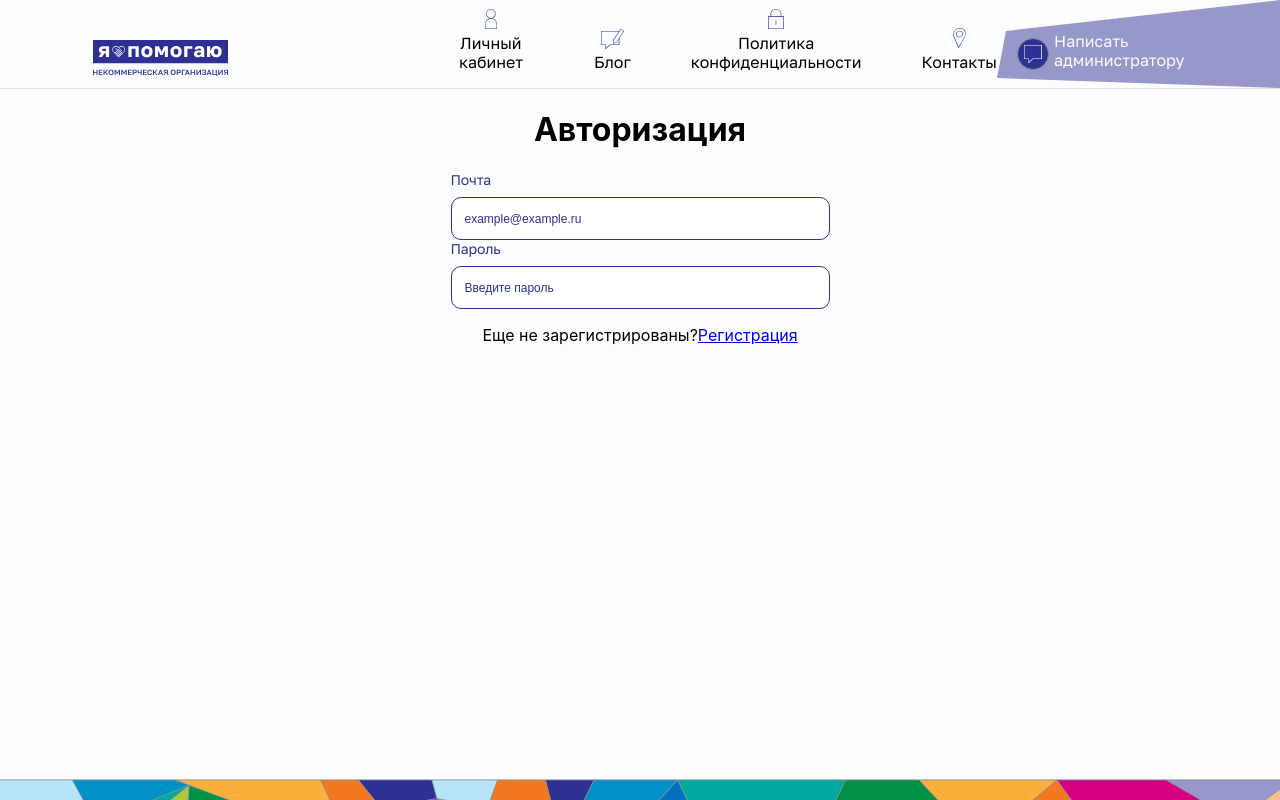
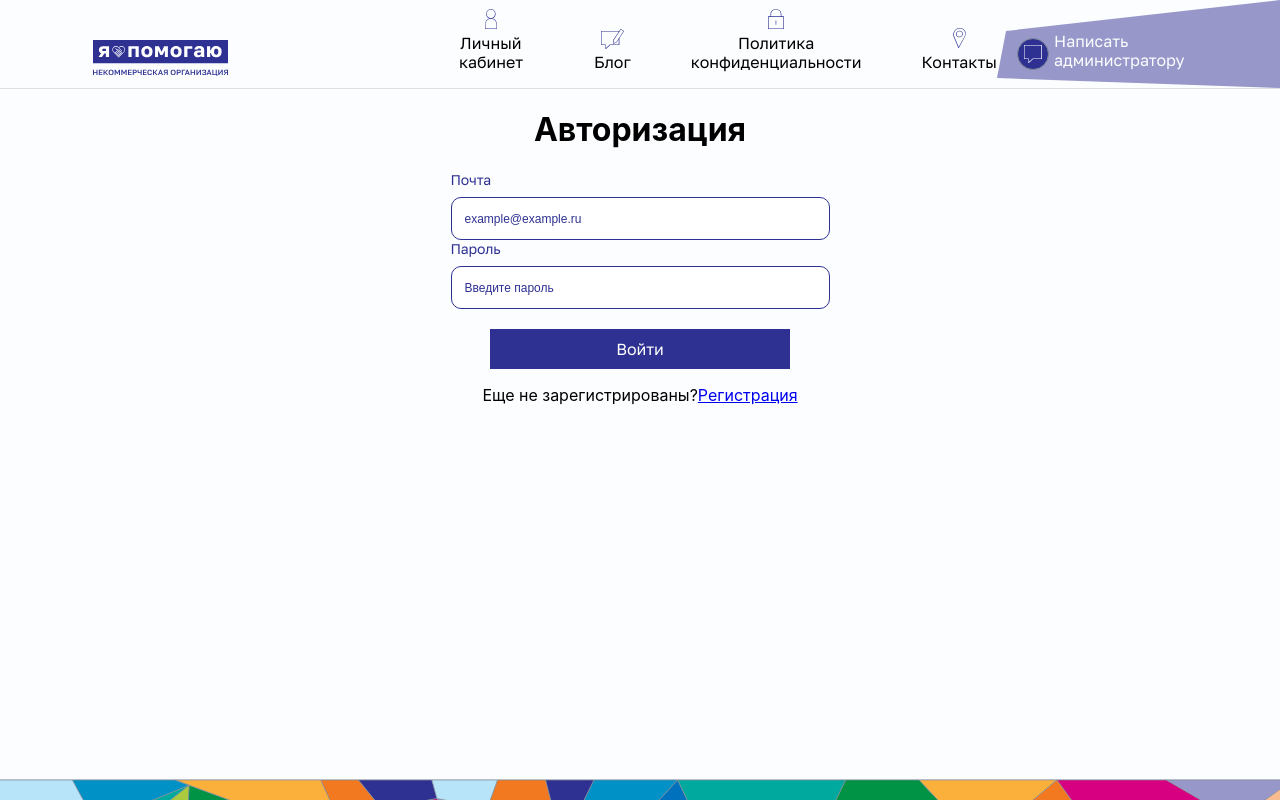
Before and after one commit to vartuom/i-am-helping, a React (Create React App) app: page /signin in a window 1280 px wide. Built offline with nearby package versions, Linux system fonts and the light colour scheme; the HTML template or start-up script is replaced by a standard one.

Commit message:
на ревью

```diff
--- a/src/pages/SigninPage/SigninPage.module.scss
+++ b/src/pages/SigninPage/SigninPage.module.scss
@@ -4,3 +4,14 @@
     justify-content: center;
     align-items: center;
 }
+
+.button {
+    width: 300px;
+    height: 40px;
+    margin-top: 20px;
+    font-family: 'GolosNormal';
+    font-style: normal;
+    font-weight: 400;
+    font-size: 16px;
+    line-height: 14px;
+}
--- a/src/pages/SigninPage/SigninPage.tsx
+++ b/src/pages/SigninPage/SigninPage.tsx
@@ -1,8 +1,7 @@
-import React from 'react';
 import stules from './SigninPage.module.scss'
-import RadioGroup from '../../components/ui/radioGroup/radioGroup';
 import Input from '../../components/ui/Input/Input'
 import { Link } from 'react-router-dom';
+import { Button } from '../../components/ui/buttons/Button';
 
 const SigninPage = () => {
     return (
@@ -10,6 +9,7 @@ const SigninPage = () => {
             <h1>Авторизация</h1>
             <Input typeInput={'email'} />
             <Input typeInput={'password'} />
+            <Button theme={'dark'} type={'submit'} variant={'text'} extraClass={stules.button}>Войти</Button>
             <p>
             Еще не зарегистрированы?
             <Link to={{ pathname: `/signup` }}>
--- a/src/pages/SignupPage/SignupPage.module.scss
+++ b/src/pages/SignupPage/SignupPage.module.scss
@@ -5,6 +5,13 @@
     align-items: center;
 }
 
-.registr:first-child {
-    margin-bottom: 10px;
+.button {
+    width: 300px;
+    height: 40px;
+    margin-top: 20px;
+    font-family: 'GolosNormal';
+    font-style: normal;
+    font-weight: 400;
+    font-size: 16px;
+    line-height: 14px;
 }
--- a/src/pages/SignupPage/SignupPage.tsx
+++ b/src/pages/SignupPage/SignupPage.tsx
@@ -3,6 +3,7 @@ import stules from './SignupPage.module.scss'
 import RadioGroup from '../../components/ui/radioGroup/radioGroup';
 import Input from '../../components/ui/Input/Input'
 import { Link } from 'react-router-dom';
+import { Button } from '../../components/ui/buttons/Button';
 
 const SignupPage = () => {
     return (
@@ -14,6 +15,7 @@ const SignupPage = () => {
             <Input typeInput={'registrNumber'} />
             <Input typeInput={'email'} />
             <Input typeInput={'password'} />
+            <Button theme={'dark'} type={'submit'} variant={'text'} extraClass={stules.button}>Зарегистрироваться</Button>
             <p>
             Уже зарегистрированы?
             <Link to={{ pathname: `/signin` }}>
```
